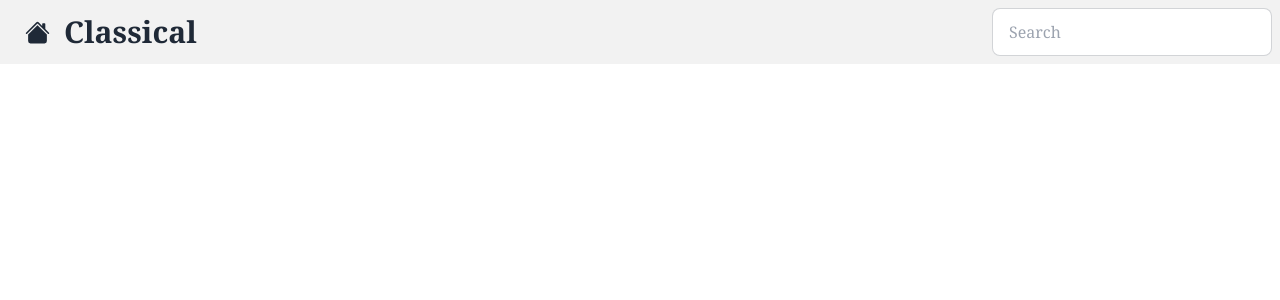
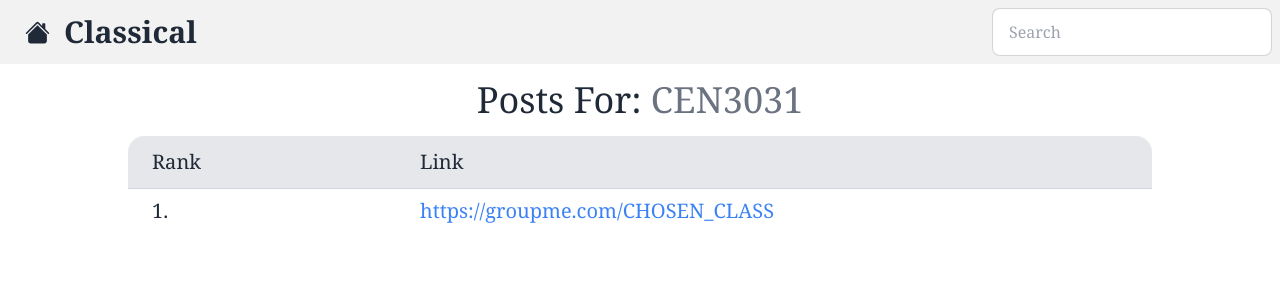
Before and after one commit to ryancircelli/Classical, an Angular app in the folder Frontend/: page /class/CEN3031 in a window 1280 px wide. Before the commit this address led to /. Shown: the top 300 px of the page. Built offline with nearby package versions, Linux system fonts and the light colour scheme.

Commit message:
Linked Url, Updated tables

```diff
--- a/Frontend/src/app/app-routing.module.ts
+++ b/Frontend/src/app/app-routing.module.ts
@@ -6,7 +6,7 @@ import { HomeComponent } from './pages/home/home.component';
 
 const routes: Routes = [
   { path: 'results/:search', component: ResultsComponent },
-  { path: 'class', component: ClassComponent },
+  { path: 'class/:className', component: ClassComponent },
   { path: '', component: HomeComponent, pathMatch: 'full' },
 ];
 
--- a/Frontend/src/app/app.component.html
+++ b/Frontend/src/app/app.component.html
@@ -6,12 +6,12 @@
         <path d="m8 3.293 6 6V13.5a1.5 1.5 0 0 1-1.5 1.5h-9A1.5 1.5 0 0 1 2 13.5V9.293l6-6Z"/>
       </svg>
       <div style="padding: 7px;"></div>
-      <div class="normal-case font-serif text-3xl">{{title}}</div>
+      <div class="normal-case  text-3xl">{{title}}</div>
     </a>
   </div>
   <div class="navbar-end">
     <div class="form-control">
-      <input type="text" [(ngModel)]="searchTerm" name="search" placeholder="Search" (keyup.enter)="onSubmit()" class="input input-bordered font-serif" data-cy="search"/>
+      <input type="text" [(ngModel)]="searchTerm" name="search" placeholder="Search" (keyup.enter)="onSubmit()" class="input input-bordered " data-cy="search"/>
     </div>
   </div>
 </nav>
--- a/Frontend/src/app/pages/class/class.component.html
+++ b/Frontend/src/app/pages/class/class.component.html
@@ -1,21 +1,21 @@
 <div class="overflow-x-auto flex flex-col items-center">
-    <div class="text-4xl font-serif py-4">Posts For: <span class="text-gray-500 font-serif text-4xl">**clickedClass**</span></div>
+    <div class="text-4xl  py-4">Posts For: <span class="text-gray-500  text-4xl">{{class}}</span></div>
     <div class="rounded-2xl w-[80%] overflow-hidden">
       <div class="w-full">
-        <div class="flex justify-between font-serif py-3 px-6 bg-gray-200 border-b border-gray-300 text-sm">
-          <div class="w-1/4 text-left font-serif text-xl">Rank</div>
-          <div class="w-3/4 text-left pl-6 font-serif text-xl">Link</div>
+        <div class="flex justify-between  py-3 px-6 bg-gray-200 border-b border-gray-300 text-sm">
+          <div class="w-1/4 text-left  text-xl">Rank</div>
+          <div class="w-3/4 text-left pl-6  text-xl">Link</div>
         </div>
         <div class="divide-y divide-gray-300">
           <div class="flex items-center justify-between py-2 px-6 hover:bg-gray-100 cursor-pointer">
             <div class="flex items-center w-1/4">
-              <div class="flex items-center justify-center font-serif text-xl">
+              <div class="flex items-center justify-center  text-xl">
                 <p style="margin-right: 24px;">1.</p>
               </div>
             </div>
             <div class="text-left pl-6 w-3/4">
               <div class="flex items-center justify-start">
-                <p class="font-serif text-lg text-xl"><a href="https://groupme.com/CHOSEN_CLASS" class="text-blue-500 hover:underline font-serif text-xl">https://groupme.com/CHOSEN_CLASS</a></p>
+                <p class=" text-lg text-xl"><a href="https://groupme.com/CHOSEN_CLASS" class="text-blue-500 hover:underline  text-xl">https://groupme.com/CHOSEN_CLASS</a></p>
               </div>
             </div>
           </div>
--- a/Frontend/src/app/pages/class/class.component.ts
+++ b/Frontend/src/app/pages/class/class.component.ts
@@ -1,4 +1,5 @@
-import { Component } from '@angular/core';
+import { Component, OnInit } from '@angular/core';
+import { ActivatedRoute, ParamMap } from '@angular/router'
 
 @Component({
   selector: 'app-class',
@@ -7,4 +8,14 @@ import { Component } from '@angular/core';
 })
 export class ClassComponent {
 
+  constructor(private route: ActivatedRoute) { }
+
+  class: string = ""
+
+  ngOnInit(): void {
+    this.route.paramMap.subscribe((params: ParamMap) => {
+      this.class = params.get('className') ?? "";
+    });
+  }
+
 }
--- a/Frontend/src/app/pages/home/home.component.html
+++ b/Frontend/src/app/pages/home/home.component.html
@@ -1,13 +1,13 @@
 
 <div class="overflow-x-auto flex flex-col items-center">
-    <div class="text-4xl font-serif py-4">Trending Classes</div>
+    <div class="text-4xl  py-4">Trending Classes</div>
     <div class="rounded-2xl w-[80%] overflow-hidden">
     <table class="table w-full">
       <thead>
         <tr>
-          <th class="text-center align-middle w-24 font-serif">Rank</th>
-          <th class="text-center align-middle w-24 font-serif">Course Code</th>
-          <th class="text-right align-middle font-serif">Last Updated</th>
+          <th class="text-center align-middle w-24 ">Rank</th>
+          <th class="text-center align-middle w-24 ">Course Code</th>
+          <th class="text-right align-middle ">Last Updated</th>
         </tr>
       </thead>
       <tbody>
@@ -22,8 +22,8 @@
             <!-- net votes -->
             <span>{{ class.netVotes }}</span>
           </td>
-          <td class="text-center align-middle font-serif">{{ class.className }}</td>
-          <td class="text-right align-middle font-serif text-gray-500"> {{ class.dateUpdated && class.dateUpdated.toLocaleString() }}</td>
+          <td class="text-center align-middle ">{{ class.className }}</td>
+          <td class="text-right align-middle  text-gray-500"> {{ class.dateUpdated && class.dateUpdated.toLocaleString() }}</td>
         </tr>
       </tbody>
     </table>
--- a/Frontend/src/app/pages/results/results.component.html
+++ b/Frontend/src/app/pages/results/results.component.html
@@ -1,16 +1,16 @@
 <div class="overflow-x-auto flex flex-col items-center">
-  <div class="text-4xl font-serif py-4">Search Results For: <span class="display: inline-block text-4xl font-serif text-gray-500">{{search}}</span> </div>
+  <div class="text-4xl  py-4">Search Results For: <span class="display: inline-block text-4xl  text-gray-500">{{search}}</span> </div>
   <div class="rounded-2xl w-[80%] overflow-hidden">
-    <div class="w-full border border-gray-300 rounded-2xl">
-      <div class="flex font-serif py-3 px-6 bg-gray-200 border-b border-gray-300 text-sm">
+    <div class="w-full border border-gray-300 rounded-2xl overflow-hidden">
+      <div class="flex  py-3 px-6 bg-base-300 border-b border-gray-300 text-sm">
         <div class="flex items-center w-1/4">
-          <div class="text-left text-xl font-serif">Rank</div>
+          <div class="text-left text-xl ">Rank</div>
         </div>
-        <div class="w-1/4 text-center text-xl font-serif">Course Code</div>
-        <div class="w-1/2 text-right pr-6 text-xl font-serif">Last Updated</div>
+        <div class="w-1/4 text-center text-xl ">Course Code</div>
+        <div class="w-1/2 text-right pr-6 text-xl ">Last Updated</div>
       </div>
       <div class="divide-y divide-gray-300">
-        <a class="flex items-center justify-between py-2 px-6 hover:bg-gray-100 cursor-pointer" *ngFor="let class of results" [routerLink]="['/class']">
+        <a class="flex items-center justify-between py-2 px-6 hover:bg-base-200 cursor-pointer" *ngFor="let class of results" [routerLink]="['/class/'+class.className]">
           <div class="flex items-center w-1/4">
             <!-- arrow icon -->
             <div class="flex items-center justify-center">
@@ -19,17 +19,20 @@
               </svg>
             </div>
             <!-- net votes -->
-            <div class="font-serif text-xl">
+            <div class=" text-xl">
               <span>{{ class.netVotes }}</span>
             </div>
             <div style="padding: 24px;"></div>
           </div>
-          <div class="text-center w-1/4 align-middle text-xl font-serif">
+          <div class="text-center w-1/4 align-middle text-xl ">
             <span class="block">{{ class.className }}</span>
           </div>
-          <div class="text-right pr-6 w-1/2 text-xl font-serif">
+          <div class="text-right pr-6 w-1/2 text-xl ">
             <span class="text-gray-500 text-sm">{{ class.dateUpdated.toLocaleString() }}</span>
           </div>
+        </a>
+        <a class="flex items-center justify-center py-2 px-6 hover:bg-base-200 cursor-pointer" [routerLink]="['/addClass']">
+            Don't See Your Class? Click Here To Add It!
         </a>
       </div>
     </div>
--- a/Frontend/tailwind.config.js
+++ b/Frontend/tailwind.config.js
@@ -1,10 +1,18 @@
 /** @type {import('tailwindcss').Config} */
 module.exports = {
-  content: [
-    "./src/**/*.{html,ts}",
-  ],
+  content: ["./src/**/*.{html,ts}"],
   theme: {
     extend: {},
+    fontFamily: {
+      sans: [
+        "ui-serif",
+        "Georgia",
+        "Cambria",
+        "Times New Roman",
+        "Times",
+        "serif",
+      ],
+    },
   },
   plugins: [require("daisyui")],
-}
+};
```
